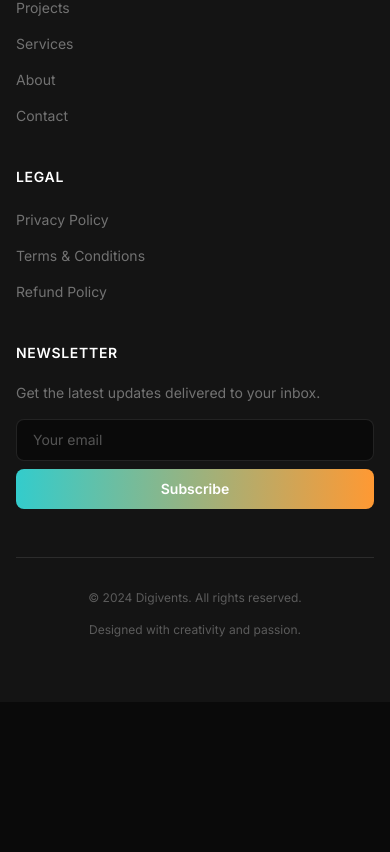
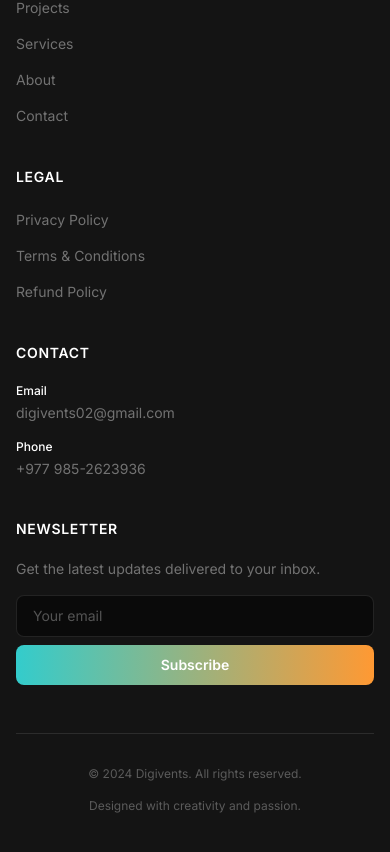
Before and after one commit to theframesyndicate010/digivents, a React (Create React App) app in the folder frontend/: page /services in a window 390 px wide. Shown: the part 7682-8534 px from the top of the page. Before the commit the page ends 8384 px from the top, so only its background shows below. Built offline with nearby package versions, Linux system fonts and the light colour scheme; no server answers.

Commit message:
front end

```diff
--- a/frontend/public/index.html
+++ b/frontend/public/index.html
@@ -18,7 +18,8 @@
     <link rel="canonical" href="https://digivents.com/" />
 
     <!-- Favicon -->
-    <link rel="icon" href="/fav.png" type="image/png" />
+    <link rel="icon" href="/fav.png" type="image/png" sizes="192x192" />
+    <link rel="icon" href="/fav.png" type="image/png" sizes="512x512" />
     <link rel="shortcut icon" href="/fav.png" type="image/png" />
     <link rel="apple-touch-icon" href="/fav.png" />
     <link rel="manifest" href="/manifest.json" />
@@ -29,10 +30,10 @@
     <meta property="og:site_name" content="Digivents"/>
     <meta property="og:title" content="Digivents | Video Production & Digital Marketing Agency" />
     <meta property="og:description" content="Turning video into vibrant conversations. We create fantastic commercials, corporate videos, social ads and more. 4 years of experience with 350+ happy clients." />
-    <meta property="og:image" content="https://digivents.com/og-image.jpg" />
-    <meta property="og:image:width" content="1200" />
-    <meta property="og:image:height" content="630" />
-    <meta property="og:image:alt" content="Digivents - Video Production & Digital Marketing Agency" />
+    <meta property="og:image" content="https://digivents.com/fav.png" />
+    <meta property="og:image:width" content="192" />
+    <meta property="og:image:height" content="192" />
+    <meta property="og:image:alt" content="Digivents Logo" />
     <meta property="og:locale" content="en_US" />
     <meta property="og:locale:alternate" content="ne_NP" />
 
@@ -41,7 +42,7 @@
     <meta name="twitter:url" content="https://digivents.com/" />
     <meta name="twitter:title" content="Digivents | Video Production & Digital Marketing Agency" />
     <meta name="twitter:description" content="Turning video into vibrant conversations. We create fantastic commercials, corporate videos, social ads and more. 4 years of experience with 350+ happy clients." />
-    <meta name="twitter:image" content="https://digivents.com/og-image.jpg" />
+    <meta name="twitter:image" content="https://digivents.com/fav.png" />
     <meta name="twitter:image:alt" content="Digivents - Video Production & Digital Marketing Agency" />
 
     <!-- Additional SEO -->
--- a/frontend/src/components/Contact.js
+++ b/frontend/src/components/Contact.js
@@ -49,9 +49,18 @@
             </motion.div>
 
             <div className="space-y-5 mt-8">
-              {contactInfo.map((info, index) => (
-                <motion.div
+              {contactInfo.map((info, index) => {
+                let href = '#';
+                if (info.label === 'Email') {
+                  href = `mailto:${info.value}`;
+                } else if (info.label === 'Phone') {
+                  href = `tel:${info.value.replace(/\s/g, '')}`;
+                }
+
+                return (
+                  <motion.a
                     key={index}
+                    href={href}
                     initial={{ opacity: 0, x: -30 }}
                     whileInView={{ opacity: 1, x: 0 }}
                     viewport={{ once: true }}
@@ -69,8 +78,9 @@
                       <h4 className="text-white font-medium text-sm">{info.label}</h4>
                       <p className="text-white/40 text-sm">{info.value}</p>
                     </div>
-                </motion.div>
-              ))}
+                  </motion.a>
+                );
+              })}
             </div>
           </motion.div>
 
--- a/frontend/src/components/Footer.js
+++ b/frontend/src/components/Footer.js
@@ -37,7 +37,7 @@
         viewport={{ once: true }}
         className="max-w-7xl mx-auto px-4 sm:px-6 lg:px-8 py-16"
       >
-        <div className="grid grid-cols-1 sm:grid-cols-2 lg:grid-cols-4 gap-10">
+        <div className="grid grid-cols-1 sm:grid-cols-2 lg:grid-cols-5 gap-10">
           <motion.div variants={fadeInUp} className="lg:col-span-1">
             <Link to="/" className="flex items-center gap-2 mb-5">
               <motion.img
@@ -121,6 +121,42 @@
           </motion.div>
 
           <motion.div variants={fadeInUp} custom={3}>
+            <h4 className="text-white font-semibold mb-5 text-sm uppercase tracking-wider">Contact</h4>
+            <ul className="space-y-4">
+              <motion.li
+                initial={{ opacity: 0, x: -15 }}
+                whileInView={{ opacity: 1, x: 0 }}
+                viewport={{ once: true }}
+                transition={{ delay: 0.3 }}
+              >
+                <motion.a
+                  href="mailto:digivents02@gmail.com"
+                  whileHover={{ x: 5, color: '#ffffff' }}
+                  className="text-white/40 text-sm block transition-colors"
+                >
+                  <p className="font-medium text-white text-xs mb-1">Email</p>
+                  <span>digivents02@gmail.com</span>
+                </motion.a>
+              </motion.li>
+              <motion.li
+                initial={{ opacity: 0, x: -15 }}
+                whileInView={{ opacity: 1, x: 0 }}
+                viewport={{ once: true }}
+                transition={{ delay: 0.35 }}
+              >
+                <motion.a
+                  href="tel:+977985-2623936"
+                  whileHover={{ x: 5, color: '#ffffff' }}
+                  className="text-white/40 text-sm block transition-colors"
+                >
+                  <p className="font-medium text-white text-xs mb-1">Phone</p>
+                  <span>+977 985-2623936</span>
+                </motion.a>
+              </motion.li>
+            </ul>
+          </motion.div>
+
+          <motion.div variants={fadeInUp} custom={4}>
             <h4 className="text-white font-semibold mb-5 text-sm uppercase tracking-wider">Newsletter</h4>
             <p className="text-white/40 text-sm mb-4">Get the latest updates delivered to your inbox.</p>
             <form className="flex flex-col sm:flex-row gap-2" onSubmit={(e) => e.preventDefault()}>
--- a/frontend/src/data/socialApi.js
+++ b/frontend/src/data/socialApi.js
@@ -16,9 +16,9 @@
 
 // Default fallback social links
 const defaultSocialLinks = [
-  { id: 1, icon: <FiFacebook />, href: 'https://facebook.com', label: 'Facebook' },
-  { id: 2, icon: <FiInstagram />, href: 'https://instagram.com', label: 'Instagram' },
-  { id: 3, icon: <FiYoutube />, href: 'https://youtube.com', label: 'YouTube' },
+  { id: 1, icon: <FiFacebook />, href: 'https://www.facebook.com/digiventsbirtamode', label: 'Facebook' },
+  { id: 2, icon: <FiInstagram />, href: 'https://www.instagram.com/digi.vents/', label: 'Instagram' },
+  { id: 3, icon: <FiYoutube />, href: 'https://www.youtube.com/@digivents', label: 'YouTube' },
   { id: 4, icon: <FaTiktok />, href: 'https://tiktok.com', label: 'TikTok' },
 ];
 
--- a/frontend/src/index.css
+++ b/frontend/src/index.css
@@ -44,7 +44,7 @@
   }
 
   .btn-primary {
-    @apply bg-gradient-to-r from-accent1 to-accent2 text-white font-semibold px-6 py-3 rounded-full hover:opacity-90 transition-all duration-300 inline-flex items-center gap-2;
+    @apply bg-gradient-to-r  from-accent2 to-accent1 text-white font-semibold px-6 py-3 rounded-full hover:opacity-90 transition-all duration-300 inline-flex items-center gap-2;
   }
 
   .btn-outline {
@@ -60,7 +60,7 @@
   }
 
   .gradient-text {
-    @apply text-transparent bg-clip-text bg-gradient-to-r from-accent1 to-accent2;
+    @apply text-transparent bg-clip-text bg-gradient-to-r to-accent2 from-accent1;
   }
 
   /* Enhanced card styles */
```
Also changed, not shown: frontend/public/manifest.json. Lines whose indentation alone changed are shown as unchanged.
